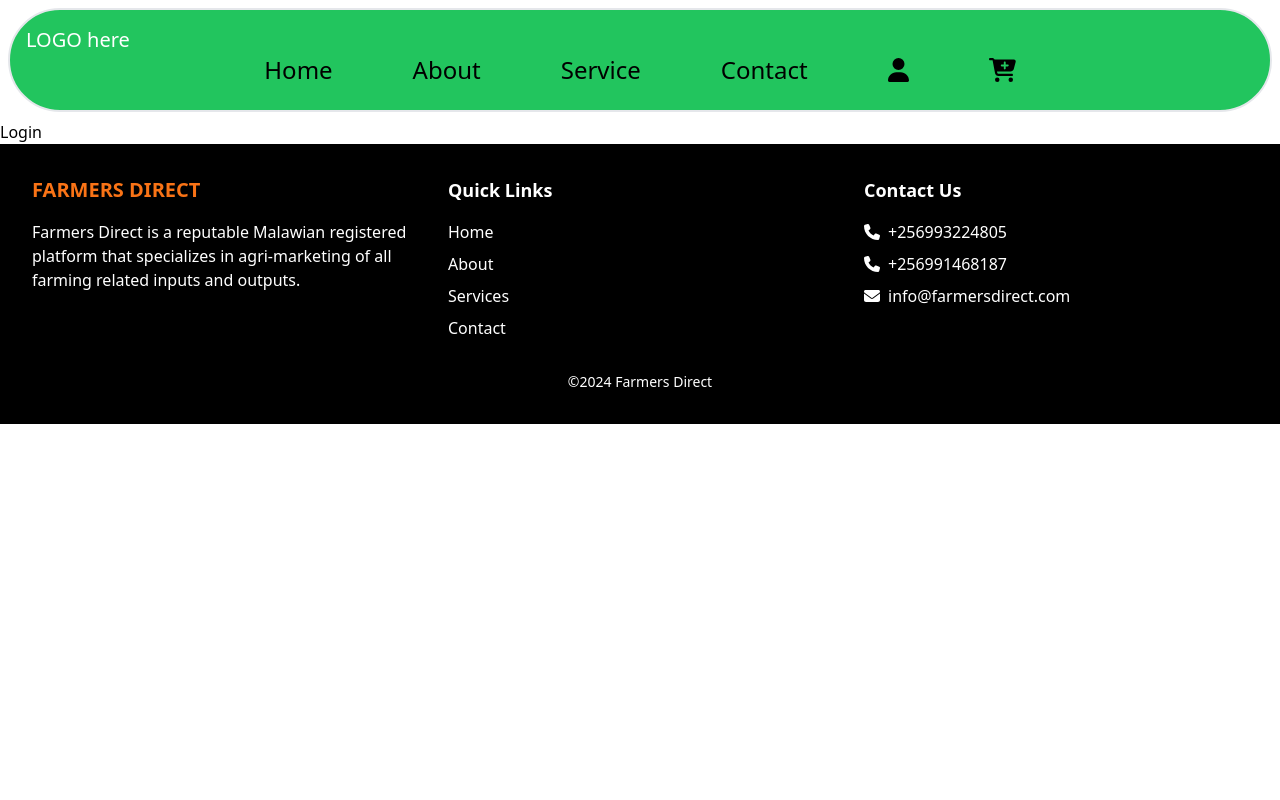
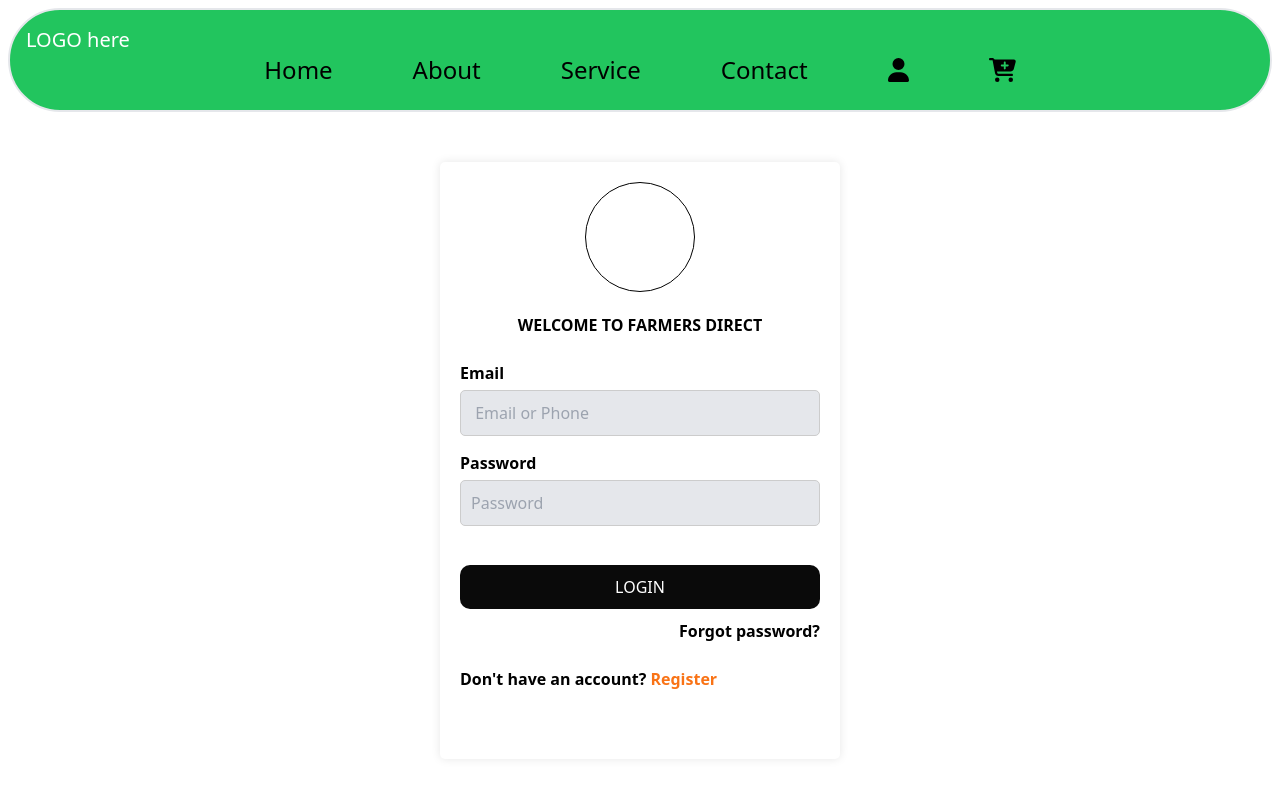
Before and after one commit to Smkandawire/GROUP-27-FARMERS-DIRECT-WEBSITE-FRONTEND, a React (Create React App) app: page /LoginPage in a window 1280 px wide. Shown: the top 800 px of the page. Built offline with nearby package versions, Linux system fonts and the light colour scheme.

Commit message:
Signin page

```diff
--- a/src/components/LoginPage/LoginPage.js
+++ b/src/components/LoginPage/LoginPage.js
@@ -1,11 +1,57 @@
 import React from 'react';
 
-const LoginPage = () => {
-  return (
-    <div>
-      Login
-    </div>
-  );
-};
+export default function LoginPage(){
+  const handleSubmit = (event) =>{
+    event.preventDefault();
 
-export default LoginPage;
+    const email = document.getElementById("email").value;
+    const password = document.getElementById("password").value;
+
+    console.log("Email:", email);
+    console.log("Password:", password);
+  };
+  return(
+    <div className='container ' style={{ maxWidth: '400px', margin: '50px auto', backgroundColor: '#FFF', padding: '20px', borderRadius: '5px', boxShadow: '0 0 10px rgba(0, 0, 0, 0.1)' }}>
+      <form onSubmit={handleSubmit}>
+      <div className="flex items-center justify-center">
+                    <div className="border rounded-full w-[110px] h-[110px] border-black"></div>
+                </div>
+        <h2 style={{marginBottom:'21px' , textAlign:'left' }} className="text-bold"></h2>
+        <h3 className="flex items-center justify-center font-extrabold text-black text-center ">
+       WELCOME TO FARMERS DIRECT
+      </h3>
+
+        <br/>
+        <div className="input-group" style={{ marginBottom: '15px' }}>
+
+                    <label htmlFor="email" style={{ display: 'block', marginBottom: '5px'  }}><span className=' font-bold'>Email</span></label>
+                    <input className="bg-gray-200" type="email" id="email" name="Email" placeholder=" Email or Phone " style={{ width: '100%', padding: '10px', border: '1px solid #ccc', borderRadius: '5px' }} required />
+                </div>
+                <div className="input-group" style={{ marginBottom: '15px' }}>
+                    <label htmlFor="password" style={{ display: 'block', marginBottom: '5px' }}><span className=' font-bold'>Password</span></label>
+                    <input className="bg-gray-200" type="password" id="password" name="Password" placeholder="Password" style={{ width: '100%', padding: '10px', border: '1px solid #ccc', borderRadius: '5px' }} required />
+                </div>
+                <br/>
+                <button type="submit" style={{ width: '100%', padding: '10px', backgroundColor: '#0a0a0a', color: '#fff', border: 'none', borderRadius: '10px', cursor: 'pointer' }}>LOGIN</button>
+      </form>
+
+      <div className="flex justify-end font-bold" style={{ backgroundColor: 'transparent', marginTop: '10px' }}>
+  <button style={{ backgroundColor: 'transparent', border: 'none', cursor: 'pointer', color: 'black' }}>
+    Forgot password?
+  </button>
+</div>
+ <br/>
+      <div>
+      <div className="font-bold text-black">Don't have an account?
+  <span className="cursor-pointer text-orange-500 "> Register</span>
+</div>
+  </div>
+  <br/>
+  <br/>
+
+  </div>
+
+
+
+  )
+}
```
